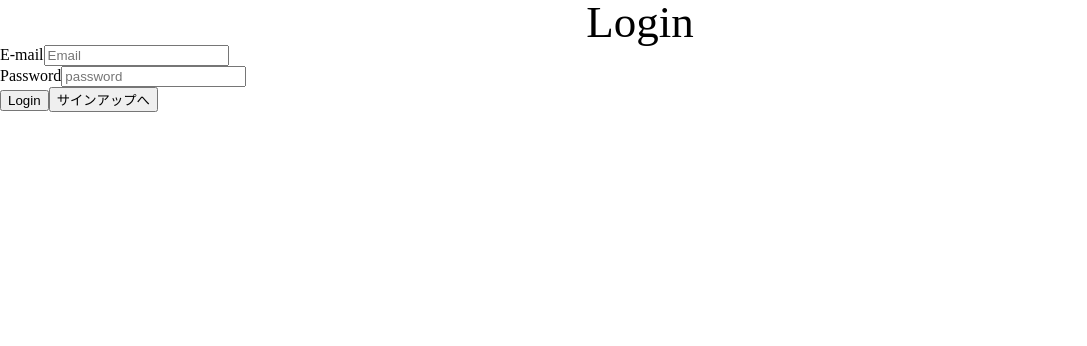
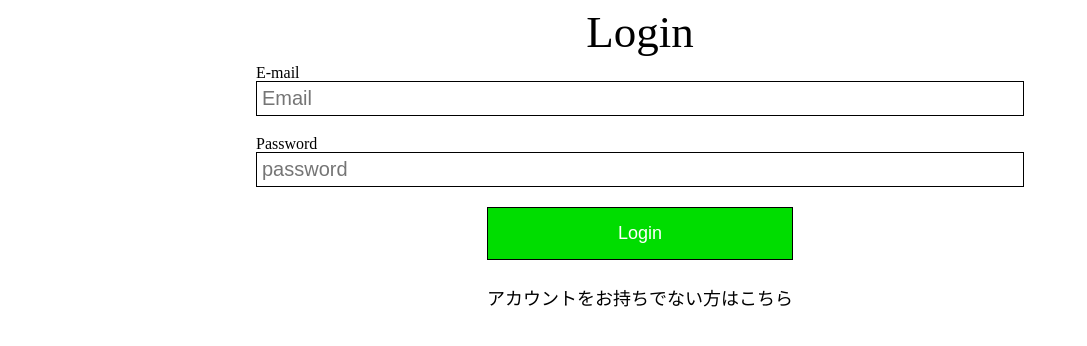
Before and after one commit to takato0520/todo-app, a React (Create React App) app: page /login in a window 1280 px wide. Shown: the top 346 px of the page, without its empty margins (0-1087 px from the left). Built offline with nearby package versions, Linux system fonts and the light colour scheme; no server answers; the database is empty.

Commit message:
サインアップ、ログイン画面のstyleを作成

```diff
--- a/src/Authentication/Login.jsx
+++ b/src/Authentication/Login.jsx
@@ -34,9 +34,10 @@ const Login = ({ history }) => {
         <>
             <Title>Login</Title>
             <form onSubmit={handleSubmit}>
-                <div>
+                <Box>
+                    <InputBox>
                         <label htmlFor='email'>E-mail</label>
-                    <input
+                        <Input
                             type='email'
                             id='email'
                             name='email'
@@ -47,10 +48,10 @@ const Login = ({ history }) => {
                                 }
                             }
                         />
-                </div>
-                <div>
+                    </InputBox>
+                    <InputBox>
                         <label htmlFor='password'>Password</label>
-                    <input
+                        <Input
                             type='password'
                             id='password'
                             name='password'
@@ -62,9 +63,12 @@ const Login = ({ history }) => {
                             }
 
                         />
-                </div>
-                <button type='submit'>Login</button>
-                <button onClick={moveToSignUp}>サインアップへ</button>
+                    </InputBox>
+                    <ButtonWrap>
+                        <LoginButton type='submit'>Login</LoginButton>
+                        <SignupButton onClick={moveToSignUp}>アカウントをお持ちでない方はこちら</SignupButton>
+                    </ButtonWrap>
+                </Box>
             </form>
         </>
     )
@@ -75,8 +79,57 @@ const Login = ({ history }) => {
 //styled-componentsの定義
 
 const Title = styled.h1`
-    text-align:center;
-    font-size:45px;
+ text-align: center;
+ margin-top:10px;
+ font-size: 45px;
+ width: 100%;
+ `;
+
+const Box = styled.div`
+ display: flex;
+ flex-direction: column;
+ align-items: center;
+ `
+const InputBox = styled.div`
+ display: flex;
+ flex-direction: column;
+ padding:10px;
+ width: 60%;
+ `
+const Input = styled.input`
+ padding:5px;
+ font-size:20px;
+ border:1px solid black;
+ `
+
+const ButtonWrap = styled.div`
+ display: flex;
+ flex-direction: column;
+ align-items: center;
+ `
+const LoginButton = styled.button`
+ width: 100%;
+ margin-top:10px;
+ margin-bottom:30px;
+ padding:15px;
+ font-size:18px;
+ border:1px solid black;
+ background-color:#00DD00;
+ color:white;
+ cursor:pointer;pointer;
+ :hover{
+     background-color:#CCFFFF;
+     color:black
+ }
+ `
+
+const SignupButton = styled.div`
+ width: 100%;
+ font-size:18px;
+ cursor:pointer;
+ :hover{
+     color:blue;
+ }
  `
 
 export default Login
--- a/src/Authentication/SignUp.jsx
+++ b/src/Authentication/SignUp.jsx
@@ -5,21 +5,17 @@ import styled from 'styled-components';
 const SignUp = ({ history }) => {
     const [email, setEmail] = useState('')
     const [password, setPassword] = useState('')
-    const [name, setName] = useState('')
 
     const handleSubmit = (e) => {
         e.preventDefault()
         firebase.auth().createUserWithEmailAndPassword(email, password)
-            .then(({ user }) => {
+            .then(() => {
                 history.push("/");
-                user.updateProfile({
-                    displayName: name
-                })
             })
             .catch(err => {
                 setEmail('');
                 setPassword('');
-                alert('Wrong .');
+                alert(err);
                 console.log(err)
             })
     }
@@ -34,8 +30,8 @@ const SignUp = ({ history }) => {
         <div>
             <Title>Sign Up</Title>
             <form onSubmit={handleSubmit}>
-                <Wrap>
-                    <InputWrap>
+                <Box>
+                    <InputBox>
                         <label htmlFor='email'>E-mail</label>
                         <Input
                             onChange={e => { setEmail(e.target.value) }}
@@ -44,8 +40,8 @@ const SignUp = ({ history }) => {
                             id='email'
                             placeholder='Email'
                         />
-                    </InputWrap>
-                    <InputWrap>
+                    </InputBox>
+                    <InputBox>
                         <label htmlFor='password'>Password</label>
                         <Input
                             onChange={e => { setPassword(e.target.value) }}
@@ -54,22 +50,12 @@ const SignUp = ({ history }) => {
                             id='password'
                             placeholder='Password'
                         />
-                    </InputWrap>
-                    <InputWrap>
-                        <label htmlFor='name'>name</label>
-                        <Input
-                            onChange={e => { setName(e.target.value) }}
-                            name='name'
-                            type='name'
-                            id='name'
-                            placeholder='name'
-                        />
-                    </InputWrap>
-                </Wrap>
-                <ButtonWrap>
-                    <Button type='submit'>Sign Up</Button>
-                    <Button onClick={changeSubmit}>ログインへ</Button>
-                </ButtonWrap>
+                    </InputBox>
+                    <ButtonWrap>
+                        <SignupButton type='submit'>Sign Up</SignupButton>
+                        <LoginButton onClick={changeSubmit}>アカウントをお持ちの方はこちら</LoginButton>
+                    </ButtonWrap>
+                </Box>
             </form>
         </div>
     )
@@ -79,19 +65,21 @@ const SignUp = ({ history }) => {
 
 const Title = styled.h1`
  text-align: center;
+ margin-top:10px;
  font-size: 45px;
  width: 100%;
  `;
 
-const Wrap = styled.div`
+const Box = styled.div`
  display: flex;
  flex-direction: column;
  align-items: center;
  `
-const InputWrap = styled.div`
+const InputBox = styled.div`
  display: flex;
  flex-direction: column;
- width: 100%;
+ padding:10px;
+ width: 60%;
  `
 const Input = styled.input`
  padding:5px;
@@ -104,15 +92,29 @@ const ButtonWrap = styled.div`
  flex-direction: column;
  align-items: center;
  `
-const Button = styled.button`
+const SignupButton = styled.button`
  width: 100%;
  margin-top:10px;
  margin-bottom:30px;
  padding:15px;
  font-size:18px;
  border:1px solid black;
+ background-color:#00DD00;
+ color:white;
+ cursor:pointer;pointer;
+ :hover{
+     background-color:#CCFFFF;
+     color:black
+ }
  `
 
-
+const LoginButton = styled.div`
+ width: 100%;
+ font-size:18px;
+ cursor:pointer;
+ :hover{
+     color:blue;
+ }
+ `
 
 export default SignUp
--- a/src/Header.jsx
+++ b/src/Header.jsx
@@ -22,7 +22,7 @@ const Header = () => {
         <>
             {(location.pathname === "/" || location.pathname === "/taskHistory") ?
                 < Ul >
-                    <Li onClick={moveToLogin}>logout</Li>
+                    <Li onClick={moveToLogin}>ログアウト</Li>
                     {
                         (location.pathname === "/") ?
                             <Li onClick={moveToTaskHistory}>履歴</Li>
--- a/src/History/TaskHistory.jsx
+++ b/src/History/TaskHistory.jsx
@@ -72,13 +72,11 @@ height:72px;
     margin-left:20px;
     pointer:30px;
     display:flex;
+    font-size:30px;
     align-items:center;
 `
 
 //outputエリアのstyle
-const TaskWrap = styled.div`
-width: 100%;
-`
 const IndexBox = styled.div`
     display:flex;
     align-items:center;
@@ -110,6 +108,7 @@ width:35%;
 `
 const ItemDetail = styled(Item)`
     width:50px;
+    cursor:pointer;
         :hover{
             opacity:0.8;
             color:#0066FF;
--- a/src/Room/Room.jsx
+++ b/src/Room/Room.jsx
@@ -254,6 +254,7 @@ width:35%;
 `
 const ItemDetail = styled(Item)`
 width:50px;
+cursor:pointer;
     :hover{
         opacity:0.8;
         color:#0066FF;
```
Lines whose indentation alone changed are shown as unchanged.
